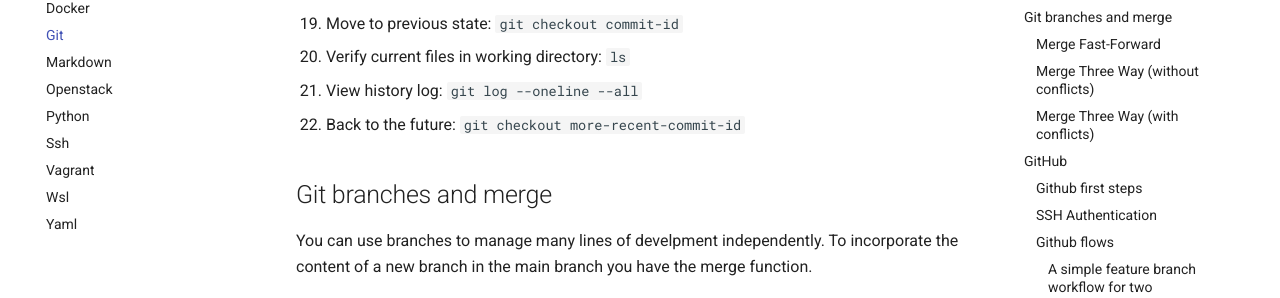
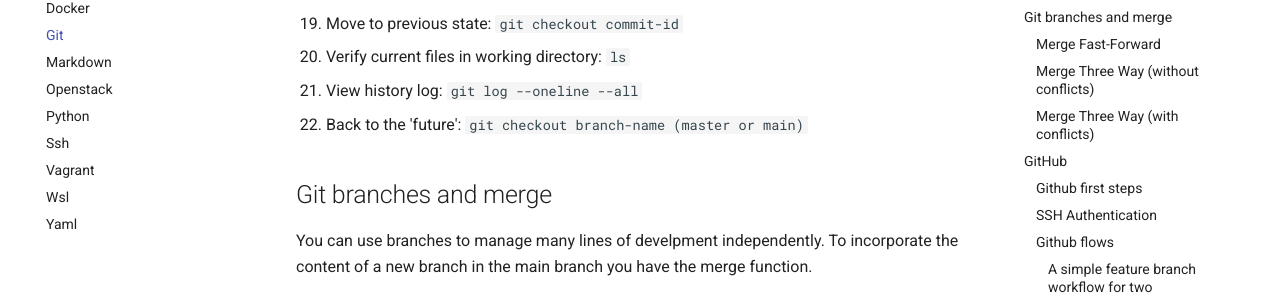
Before and after one commit to bigdatawirtz/basic-tools, an MkDocs documentation site: the page built from docs/git.md, in a window 1280 px wide and 900 px high, scrolled down 1364 px. Shown: the part 145-443 px from the top of the window. Built offline with MkDocs 1.6.1 and Material for MkDocs 9.7.7, drawn with Linux system fonts in a browser that asks for light colours.

Commit message:
little git fix

```diff
--- a/docs/git.md
+++ b/docs/git.md
@@ -47,7 +47,7 @@ Configuration
 19. Move to previous state: `git checkout commit-id`
 20. Verify current files in working directory: `ls`
 21. View history log: `git log --oneline --all`
-22. Back to the future: `git checkout more-recent-commit-id`
+22. Back to the 'future': `git checkout branch-name (master or main)`
 
 ## Git branches and merge
 
```
